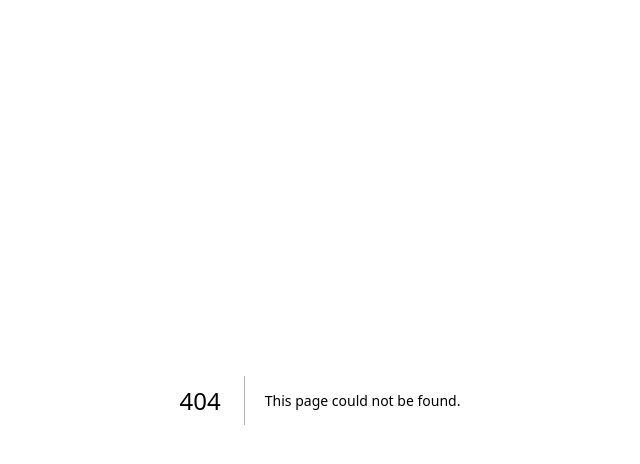
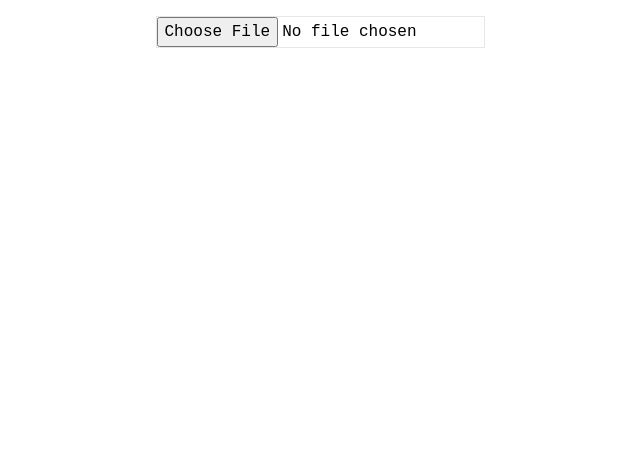
Before and after one commit to stoikal/28-days, a Next.js app: page /day/24 in a window 1280 px wide. Before the commit this address had no page. Shown: the top 464 px of the page, without its empty margins (320-960 px from the left). Built offline with nearby package versions, Linux system fonts and the light colour scheme.

Commit message:
feat(day-24): create Grayscale page

```diff
--- a/src/pages/_document.tsx
+++ b/src/pages/_document.tsx
@@ -3,7 +3,9 @@ import { Html, Head, Main, NextScript } from 'next/document'
 export default function Document () {
   return (
     <Html lang="en">
-      <Head />
+      <Head>
+        <meta name="viewport" content="width=device-width, initial-scale=1.0" />
+      </Head>
       <body>
         <Main />
         <NextScript />
--- /dev/null
+++ b/src/pages/day/24.tsx
@@ -0,0 +1,106 @@
+import Head from 'next/head'
+import { ChangeEvent, useRef, useState } from 'react'
+
+export default function Day24 () {
+  const [file, setFile] = useState<File | null>(null)
+  const [downloadHref, setDownloadHref] = useState<any>(null)
+
+  const canvasWrapperRef = useRef<HTMLDivElement | null>(null)
+  const canvasRef = useRef<HTMLCanvasElement | null>(null)
+
+  const drawImage = (img: HTMLImageElement) => {
+    if (!canvasRef.current) return
+    if (!canvasWrapperRef.current) return
+
+    const wrapper = canvasWrapperRef.current
+    const canvas = canvasRef.current
+    const ctx = canvas.getContext('2d') as CanvasRenderingContext2D
+
+    canvas.width = wrapper.clientWidth
+    canvas.height = canvas.width / img.width * img.height
+
+    ctx.drawImage(img, 0, 0, ctx.canvas.width, ctx.canvas.height)
+
+    const imgData = ctx.getImageData(0, 0, ctx.canvas.width, ctx.canvas.height)
+    const pixels = imgData.data
+    for (let i = 0; i < pixels.length; i += 4) {
+      const lightness = Math.round((pixels[i] + pixels[i + 1] + pixels[i + 2]) / 3)
+
+      pixels[i] = lightness
+      pixels[i + 1] = lightness
+      pixels[i + 2] = lightness
+    }
+    ctx.putImageData(imgData, 0, 0)
+
+    setDownloadHref(canvas.toDataURL())
+  }
+
+  const handleFileChange = (e: ChangeEvent<HTMLInputElement>) => {
+    const files = e.target.files
+
+    if (files) {
+      const file = files[0]
+      const img = new Image()
+
+      img.onload = function () {
+        drawImage(img)
+        URL.revokeObjectURL(img.src)
+      }
+
+      img.src = URL.createObjectURL(file)
+
+      console.table({
+        filename: file.name,
+        lastModified: new Date(file.lastModified).toString(),
+        type: file.type,
+        size: `${Math.round(file.size / 1024)} KB`
+      })
+
+      setFile(file)
+    } else {
+      setFile(null)
+    }
+
+    setDownloadHref(null)
+  }
+
+  return (
+    <>
+      <Head>
+        <title>Day 24 - Grayscale</title>
+      </Head>
+      <main>
+        <div className="max-w-3xl mx-auto p-4 text-center">
+          <input
+            type="file"
+            className="border mb-2"
+            accept="image/*"
+            onChange={handleFileChange}
+          />
+
+          <div
+            ref={canvasWrapperRef}
+            className="mb-4"
+          >
+            <canvas
+              ref={canvasRef}
+              className="w-full object-contain"
+            />
+          </div>
+
+          {
+            !!downloadHref && (
+              <a
+                href={downloadHref}
+                download={file?.name}
+                className="underline"
+              >
+                download
+              </a>
+            )
+          }
+        </div>
+      </main>
+    </>
+  )
+}
--- a/src/pages/index.tsx
+++ b/src/pages/index.tsx
@@ -29,8 +29,8 @@ const content = [
   { day: 20, title: 'video', subtitle: 'Picture-in-Picture' },
   { day: 21, title: 'Emoji', subtitle: 'Clipboard API' },
   { day: 22, title: 'Eyes', subtitle: 'Gamepad API' },
-  { day: 23, title: 'Laras Slendro', subtitle: 'Web Audio API' }
-  // { day: 24, title: 'Color Collection', subtitle: 'Fetch API' },
+  { day: 23, title: 'Laras Slendro', subtitle: 'Web Audio API' },
+  { day: 24, title: 'Grayscale', subtitle: 'File API' }
   // { day: 25, title: 'Color Collection', subtitle: 'IndexedDB' },
   // { day: 26, title: 'Saron', subtitle: 'Web Audio API' },
   // { day: 27, title: '-', subtitle: '' },
```
